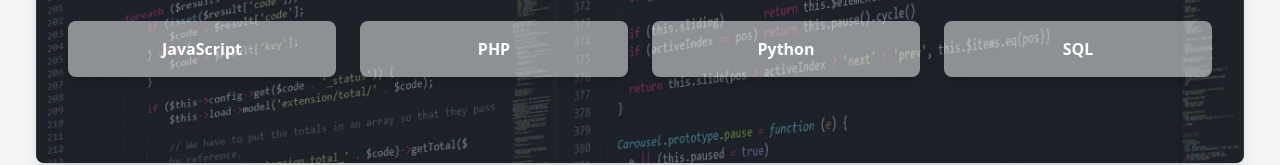
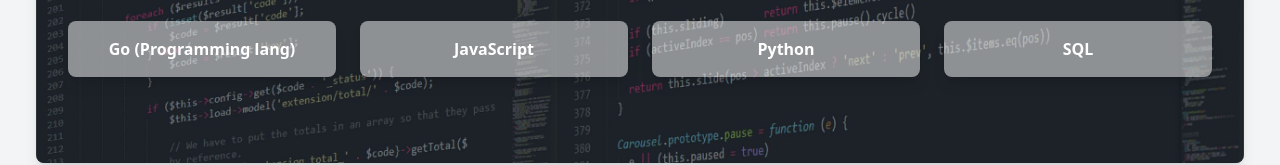
Before and after one commit to Anshualawa/PortFolio_in_html_js_css, a plain HTML site: page index.html in a window 1280 px wide. Shown: the part 781-946 px from the top of the page. Drawn offline with nearby package versions, Linux system fonts and the light colour scheme.

Commit message:
update skil

```diff
--- a/index.html
+++ b/index.html
@@ -85,16 +85,16 @@
                 <div class="hidden md:block">
 
                   <div class="grid grid-cols-1 md:grid-cols-4 gap-6">
+                     <!-- PHP -->
+                     <div class="bg-white bg-opacity-50 rounded-lg shadow-lg p-4 flex flex-col items-center">
+                      <!-- <img src="assets/car_icon.png" alt="Car Icon" class="h-6 w-6 mb-2"> -->
+                      <span class="text-white font-semibold text-center">Go (Programming lang)</span>
+                    </div>
+
                     <!-- JavaScript -->
                     <div class="bg-white bg-opacity-50 rounded-lg shadow-lg p-4 flex flex-col items-center">
                       <!-- <img src="assets/car_icon.png" alt="Car Icon" class="h-6 w-6 mb-2"> -->
                       <span class="text-white font-semibold text-center">JavaScript</span>
-                    </div>
-
-                    <!-- PHP -->
-                    <div class="bg-white bg-opacity-50 rounded-lg shadow-lg p-4 flex flex-col items-center">
-                      <!-- <img src="assets/car_icon.png" alt="Car Icon" class="h-6 w-6 mb-2"> -->
-                      <span class="text-white font-semibold text-center">PHP</span>
                     </div>
 
                     <!-- Python -->
```
